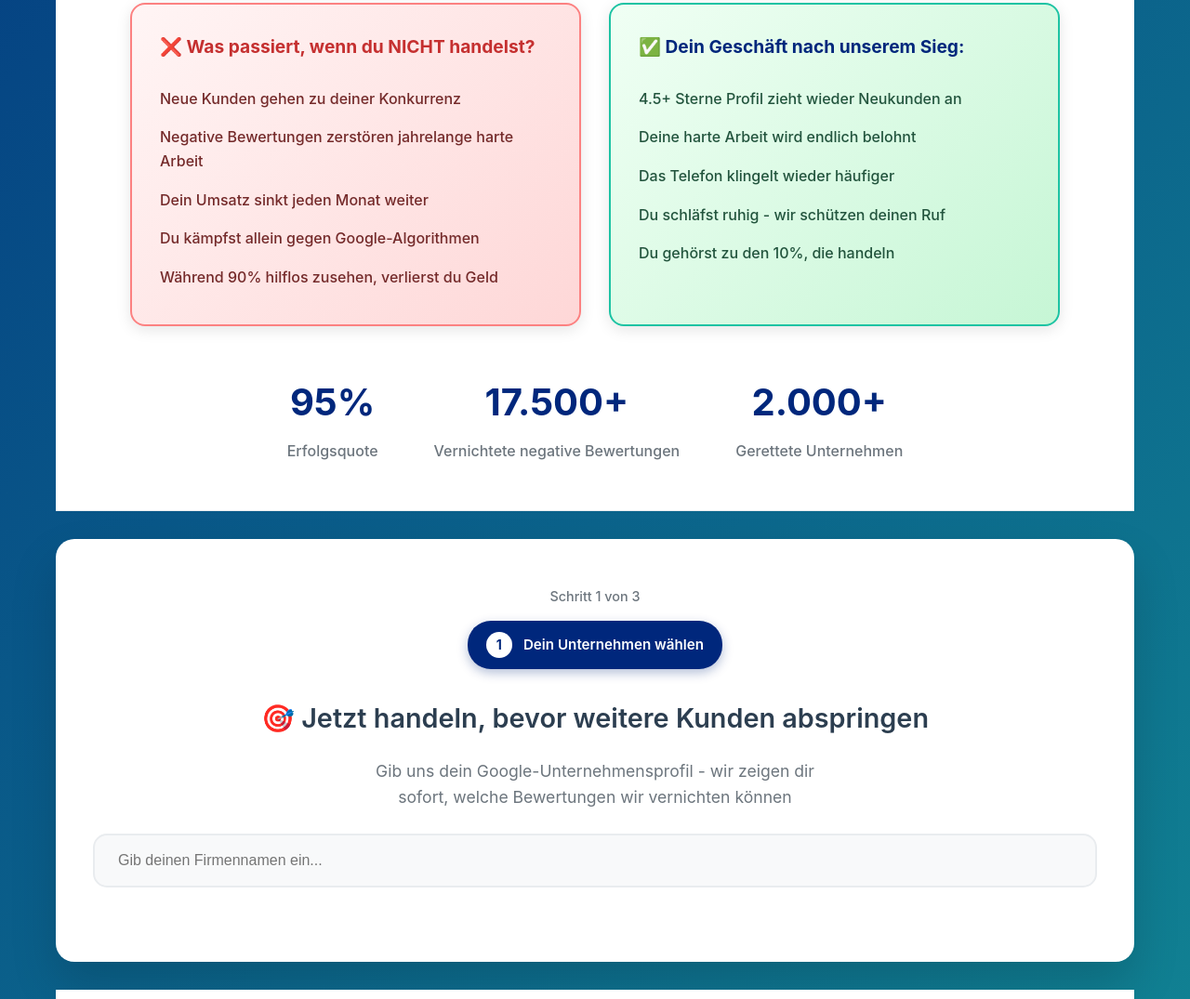
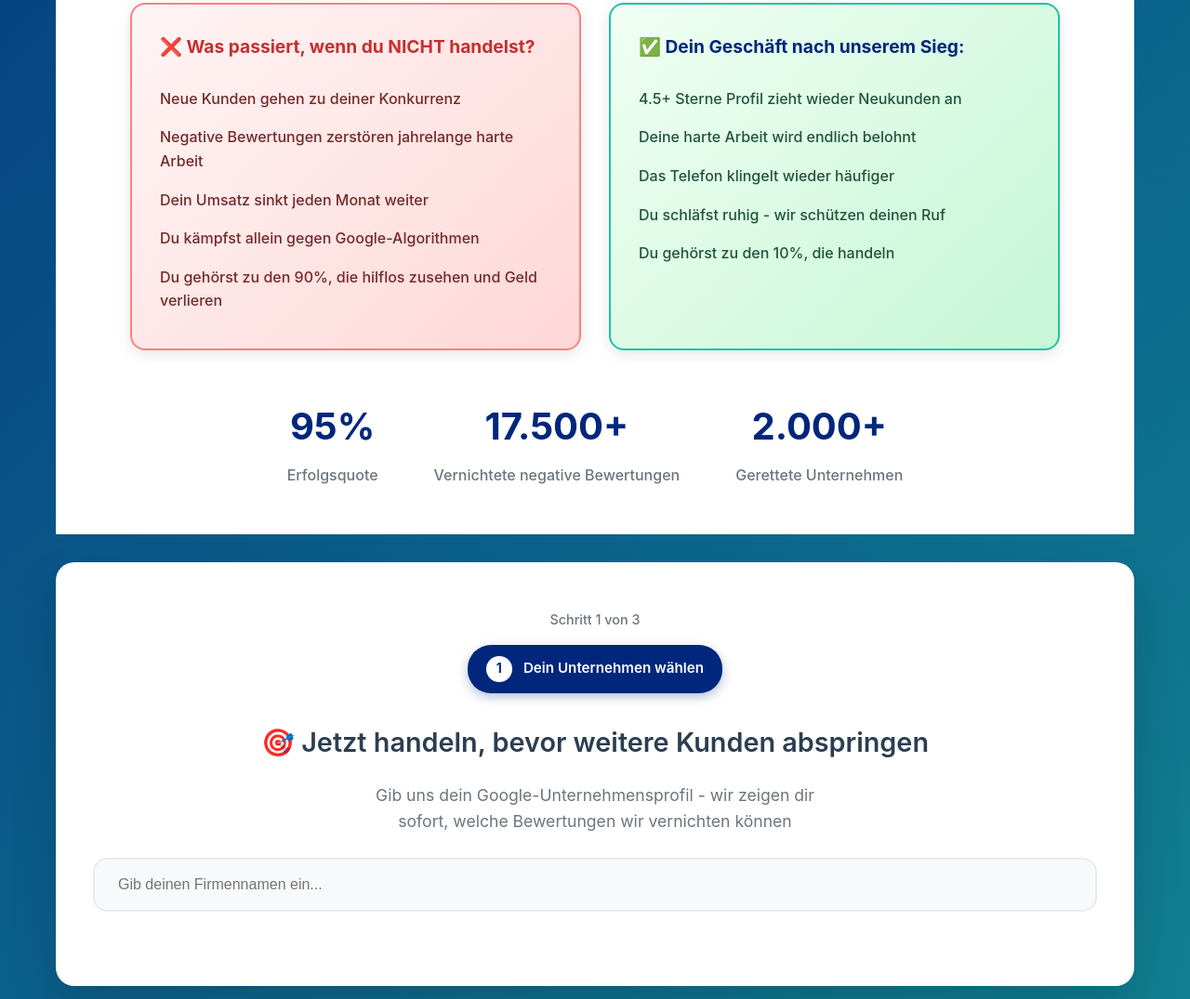
Before and after one commit to Rufheld/rufheld-review-mvp, a website: page index.html in a window 1280 px wide. Shown: the part 1162-2237 px from the top of the page at 93% size. Drawn offline with Linux system fonts and the light colour scheme; some packages are replaced by stand-ins of ours.

Commit message:
Update index.html

```diff
--- a/index.html
+++ b/index.html
@@ -1365,7 +1365,7 @@
                         <li>Negative Bewertungen zerstören jahrelange harte Arbeit</li>
                         <li>Dein Umsatz sinkt jeden Monat weiter</li>
                         <li>Du kämpfst allein gegen Google-Algorithmen</li>
-                        <li>Während 90% hilflos zusehen, verlierst du Geld</li>
+                        <li>Du gehörst zu den 90%, die hilflos zusehen und Geld verlieren</li>
                     </ul>
                 </div>
                 <div class="solution-box">
```
